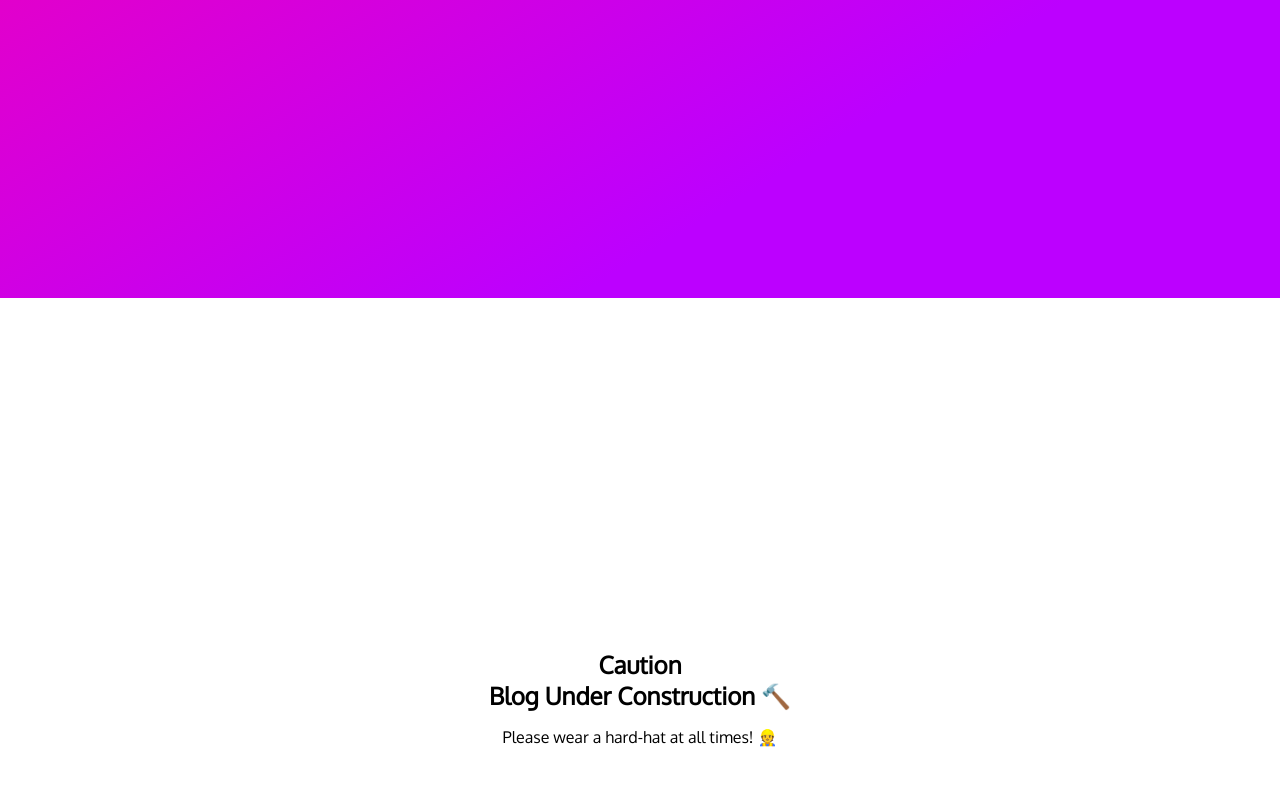
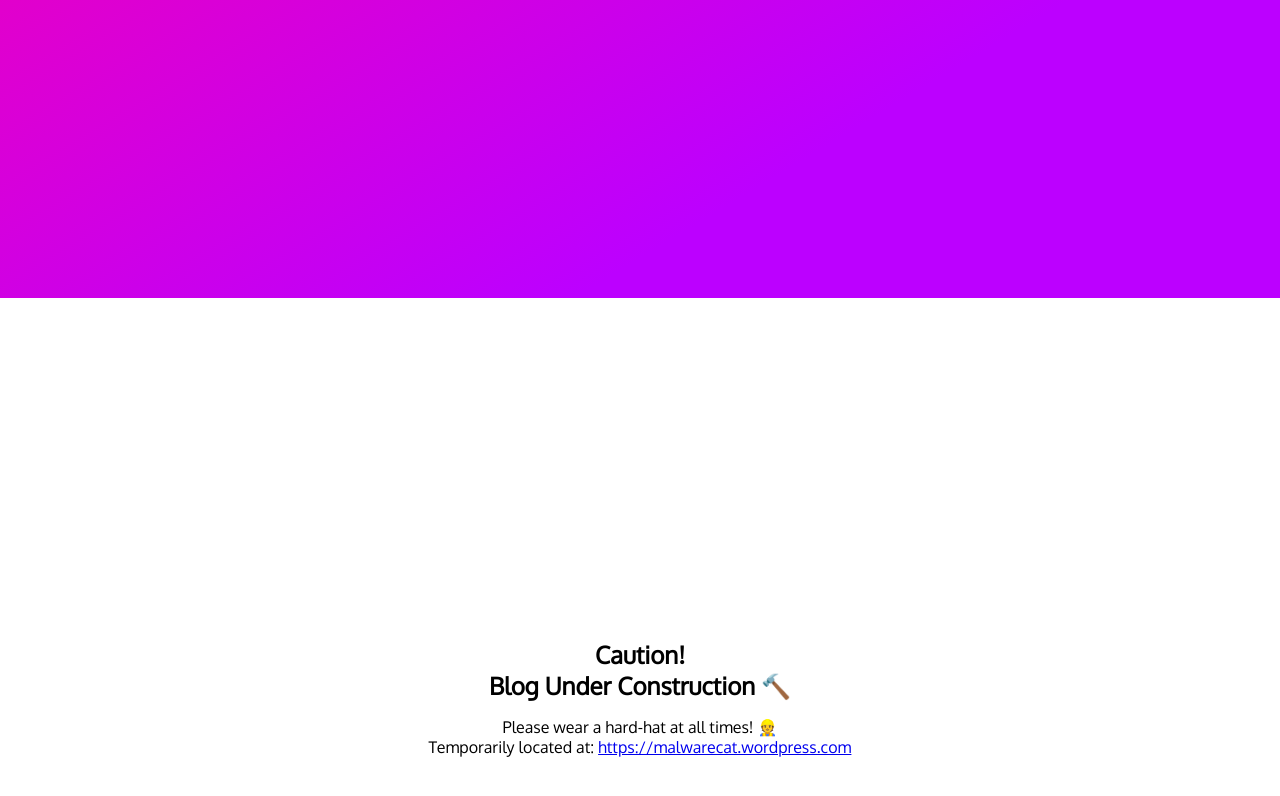
Before and after one commit to CountScapula/blog, a plain HTML site: page index.html in a window 1280 px wide. Shown: the part 502-1298 px from the top of the page. Drawn offline with Linux system fonts and the light colour scheme; a web font is replaced by a local one.

Commit message:
Added a link to my old wordpress website

```diff
--- a/index.html
+++ b/index.html
@@ -31,8 +31,8 @@
         </div>
     </section>
     <section id="blog">
-        <h1>Caution<br>Blog Under Construction &#x1F528</h1>
-        <p>Please wear a hard-hat at all times! &#x1F477</p>
+        <h1>Caution!<br>Blog Under Construction &#x1F528</h1>
+        <p>Please wear a hard-hat at all times! &#x1F477<br>Temporarily located at: <a href="https://malwarecat.wordpress.com">https://malwarecat.wordpress.com</a></p>
     </section>
 </body>
 </html>
```
